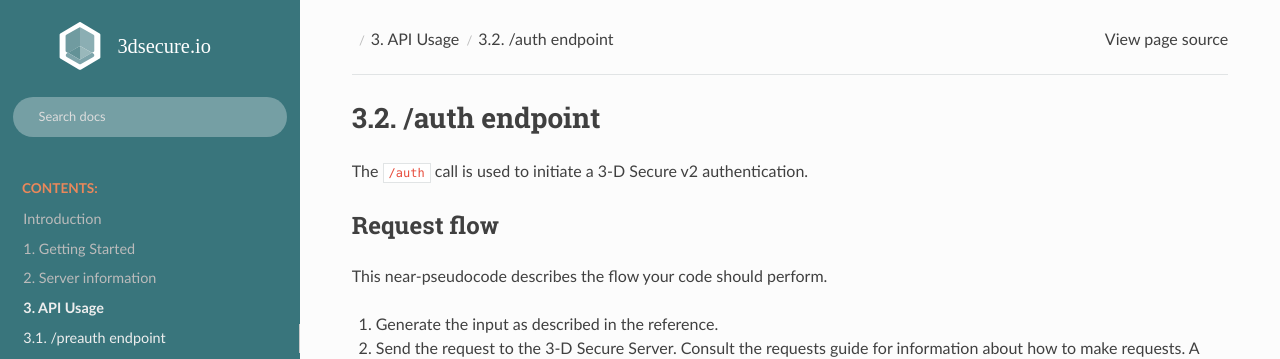
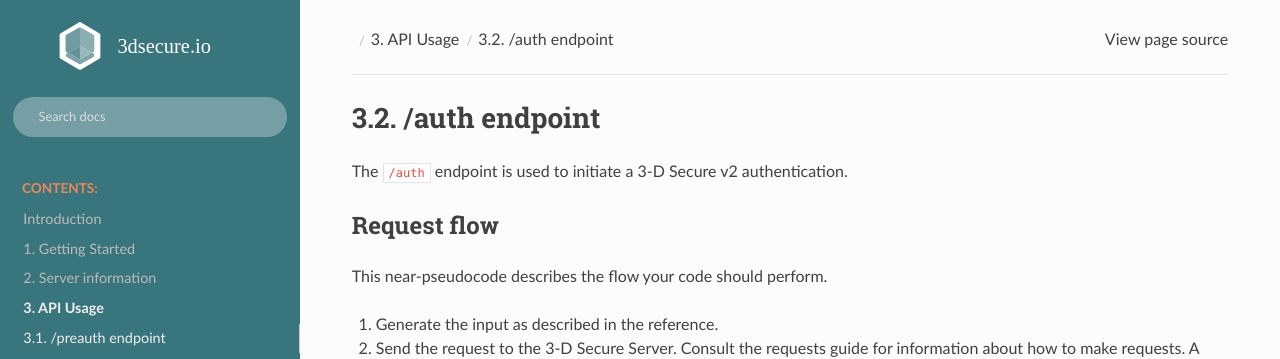
Before and after one commit to clearhaus/3DSv2-api-documentation, a Sphinx documentation site: the page built from source/auth.rst, in a window 1280 px wide and 1400 px high. Shown: the top 359 px of the window. Built offline with Sphinx 7.4.7 and the Read the Docs theme 2.0.0, drawn with Linux system fonts in a browser that asks for light colours.

Commit message:
Rephrase /auth endpoint section

```diff
--- a/source/auth.rst
+++ b/source/auth.rst
@@ -4,7 +4,7 @@
 /auth endpoint
 ##############
 
-The ``/auth`` call is used to initiate a 3-D Secure v2 authentication.
+The ``/auth`` endpoint is used to initiate a 3-D Secure v2 authentication.
 
 ************
 Request flow
```
Also changed, not shown: other parts of source/auth.rst (+2 -2 lines).
